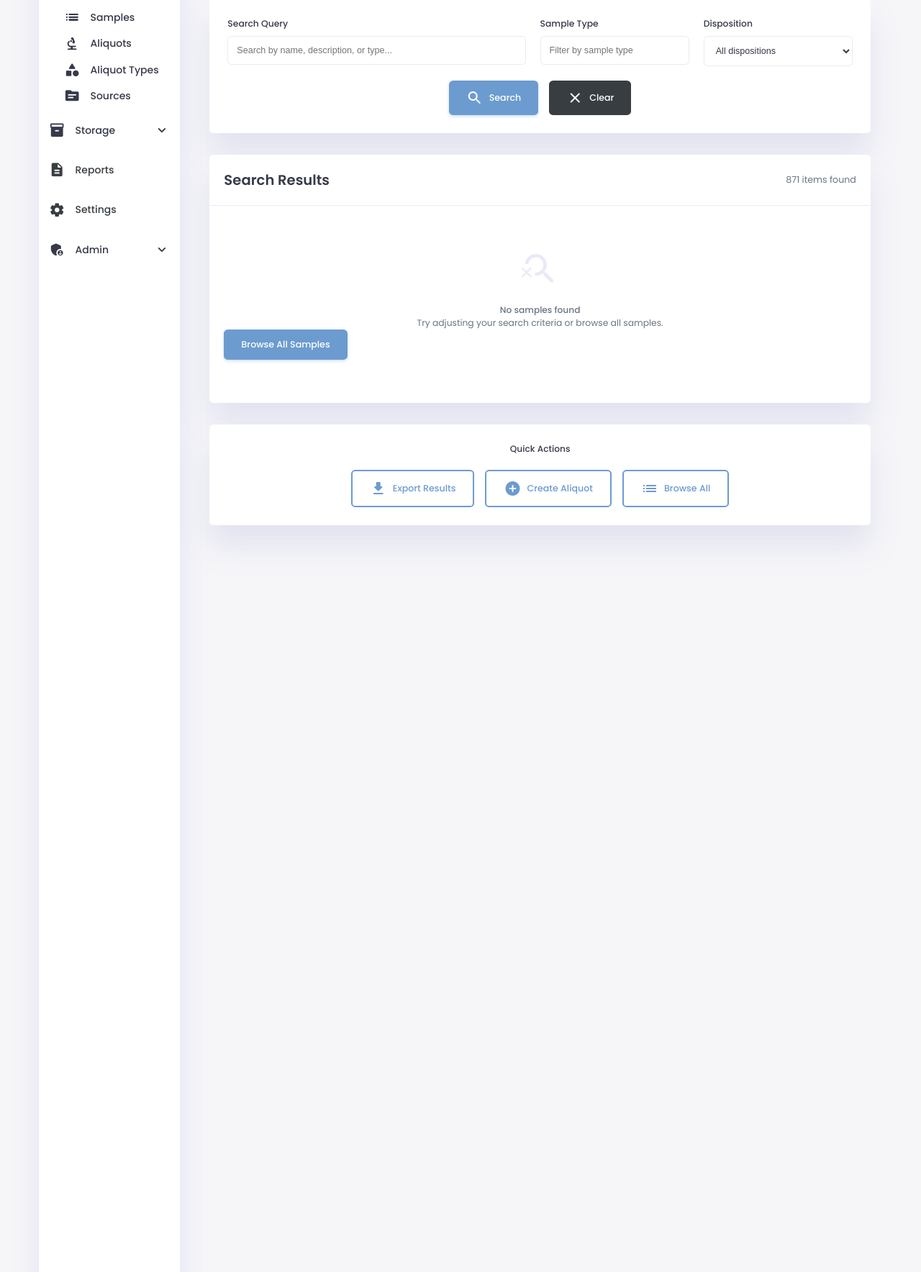
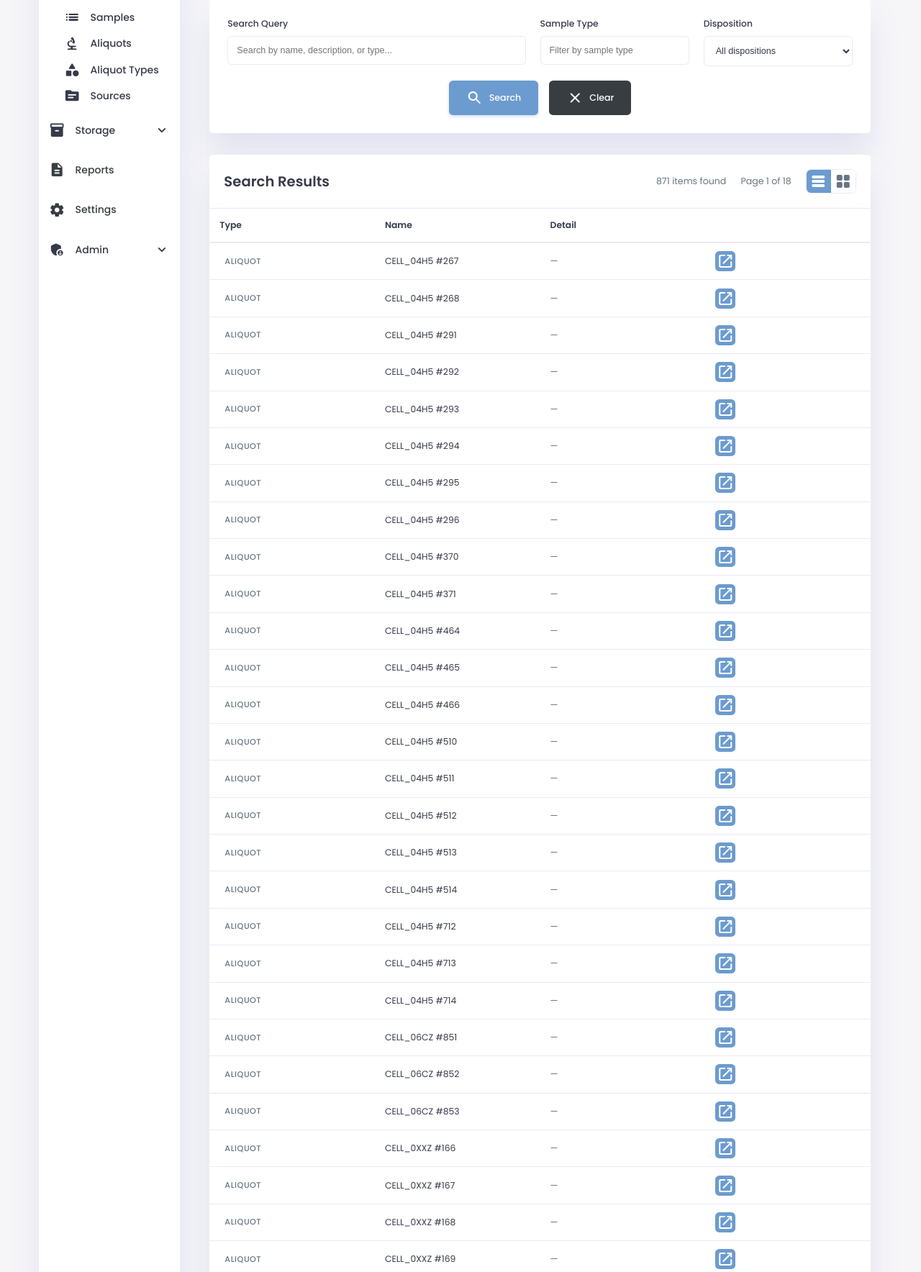
Before and after one commit to olsonjp/krill, a Django app: page /samples/aliquot-search/ in a window 1280 px wide. Shown: the part 182-1950 px from the top of the page at 72% size. Run offline with Django 5.2, Linux system fonts and the light colour scheme; the visitor is signed in with stand-in values (Sample User, id 1); data comes from the database, SQL or seed files in the repository.

Commit message:
feat: add dense table view to sample search results; preserve page_size in pagination links
Adds view-toggle buttons and a unified table (Type · Name · Detail · Actions)
covering both samples and aliquots; fixes pagination links to forward page_size
so grid/page-size mode is preserved on page 2+; adds select_related('source')
to sample_search to avoid N+1 on source.name in the table.

Co-Authored-By: Claude Sonnet 4.6 <noreply@anthropic.com>

```diff
--- a/krill/sample/views/search.py
+++ b/krill/sample/views/search.py
@@ -16,7 +16,7 @@ def sample_search(request):
     disposition = request.GET.get('disposition', '')
 
     # Start with all samples
-    samples = Sample.objects.order_by('name')
+    samples = Sample.objects.select_related('source').order_by('name')
 
     if query:
         samples = samples.filter(
--- a/krill/templates/sample/search.html
+++ b/krill/templates/sample/search.html
@@ -54,10 +54,67 @@
                 <span class="result-count">{{ total_count }} items found</span>
                 {% if samples.has_other_pages %}
                     <span class="page-info">Page {{ samples.number }} of {{ samples.paginator.num_pages }}</span>
+                {% elif aliquots.has_other_pages %}
+                    <span class="page-info">Page {{ aliquots.number }} of {{ aliquots.paginator.num_pages }}</span>
                 {% endif %}
+                <div class="view-toggle">
+                    <button class="view-btn toggle-table" onclick="krillToggleView('table')" title="Table view">
+                        <span class="material-icons-round">table_rows</span>
+                    </button>
+                    <button class="view-btn toggle-grid" onclick="krillToggleView('grid')" title="Grid view">
+                        <span class="material-icons-round">grid_view</span>
+                    </button>
+                </div>
             </div>
         </div>
 
+        <!-- Table view -->
+        <div class="view-table">
+        <div class="table-container">
+        <table class="items-table">
+            <thead>
+                <tr>
+                    <th>Type</th>
+                    <th>Name</th>
+                    <th>Detail</th>
+                    <th></th>
+                </tr>
+            </thead>
+            <tbody>
+                {% for sample in samples %}
+                <tr>
+                    <td><span class="status-badge">Sample</span></td>
+                    <td><a href="{% url 'sample:detail' type='sample' pk=sample.pk %}">{{ sample.name }}</a></td>
+                    <td>{{ sample.source.name|default:"—" }}</td>
+                    <td>
+                        <a class="action-button view" href="{% url 'sample:detail' type='sample' pk=sample.pk %}" title="View">
+                            <span class="material-icons-round">open_in_new</span>
+                        </a>
+                    </td>
+                </tr>
+                {% endfor %}
+                {% for aliquot in aliquots %}
+                <tr>
+                    <td><span class="status-badge">Aliquot</span></td>
+                    <td><a href="{% url 'sample:detail' type='aliquot' pk=aliquot.pk %}">{{ aliquot.sample.name }} #{{ aliquot.pk }}</a></td>
+                    <td>{% if aliquot.disposition %}<span class="status-badge {{ aliquot.disposition.disposition_type }}">{{ aliquot.disposition.name }}</span>{% else %}—{% endif %}</td>
+                    <td>
+                        <a class="action-button view" href="{% url 'sample:detail' type='aliquot' pk=aliquot.pk %}" title="View">
+                            <span class="material-icons-round">open_in_new</span>
+                        </a>
+                    </td>
+                </tr>
+                {% endfor %}
+                {% if not samples and not aliquots %}
+                <tr><td colspan="4" style="text-align:center">No results found.</td></tr>
+                {% endif %}
+            </tbody>
+        </table>
+        </div>
+        </div><!-- end .view-table -->
+
+        <!-- Grid view -->
+        <div class="view-grid">
         {% if samples %}
             <div class="results-grid">
                 {% for sample in samples %}
@@ -81,10 +138,10 @@
                         {% endif %}
                     </div>
                     <div class="sample-actions">
-                        <button class="btn btn-primary" onclick="viewSample({{ sample.id }})">
+                        <a class="btn btn-primary" href="{% url 'sample:detail' type='sample' pk=sample.pk %}">
                             <span class="material-icons-round">visibility</span>
                             View
-                        </button>
+                        </a>
                         <button class="btn btn-secondary" onclick="viewAliquots({{ sample.id }})">
                             <span class="material-icons-round">list</span>
                             Aliquots
@@ -93,12 +150,54 @@
                 </div>
                 {% endfor %}
             </div>
+        {% endif %}
 
-            <!-- Pagination -->
+        {% if aliquots %}
+            <div class="results-grid">
+                {% for aliquot in aliquots %}
+                <div class="sample-card">
+                    <div class="sample-header">
+                        <h3>{{ aliquot.sample.name }} #{{ aliquot.pk }}</h3>
+                        <span class="sample-type">Aliquot</span>
+                    </div>
+                    <div class="sample-meta">
+                        {% if aliquot.aliquot_type %}
+                            <p><strong>Type:</strong> {{ aliquot.aliquot_type.name }}</p>
+                        {% endif %}
+                        {% if aliquot.disposition %}
+                            <p><strong>Disposition:</strong>
+                                <span class="status-badge {{ aliquot.disposition.disposition_type }}">{{ aliquot.disposition.name }}</span>
+                            </p>
+                        {% endif %}
+                    </div>
+                    <div class="sample-actions">
+                        <a class="btn btn-primary" href="{% url 'sample:detail' type='aliquot' pk=aliquot.pk %}">
+                            <span class="material-icons-round">visibility</span>
+                            View
+                        </a>
+                    </div>
+                </div>
+                {% endfor %}
+            </div>
+        {% endif %}
+
+        {% if not samples and not aliquots %}
+            <div class="no-results">
+                <span class="material-icons-round">search_off</span>
+                <h3>No results found</h3>
+                <p>Try adjusting your search criteria or browse all samples.</p>
+                <button class="btn btn-primary" onclick="browseAllSamples()">
+                    Browse All Samples
+                </button>
+            </div>
+        {% endif %}
+        </div><!-- end .view-grid -->
+
+        <!-- Pagination for samples -->
         {% if samples.has_other_pages %}
         <div class="pagination">
             {% if samples.has_previous %}
-                    <a href="?q={{ query }}&type={{ sample_type }}&disposition={{ disposition }}&page={{ samples.previous_page_number }}"
+                <a href="?q={{ query }}&type={{ sample_type }}&disposition={{ disposition }}&page={{ samples.previous_page_number }}&page_size={{ request.GET.page_size }}"
                    class="page-link">&laquo; Previous</a>
             {% endif %}
 
@@ -107,19 +206,28 @@
             </span>
 
             {% if samples.has_next %}
-                    <a href="?q={{ query }}&type={{ sample_type }}&disposition={{ disposition }}&page={{ samples.next_page_number }}"
+                <a href="?q={{ query }}&type={{ sample_type }}&disposition={{ disposition }}&page={{ samples.next_page_number }}&page_size={{ request.GET.page_size }}"
                    class="page-link">Next &raquo;</a>
             {% endif %}
         </div>
         {% endif %}
-        {% else %}
-            <div class="no-results">
-                <span class="material-icons-round">search_off</span>
-                <h3>No samples found</h3>
-                <p>Try adjusting your search criteria or browse all samples.</p>
-                <button class="btn btn-primary" onclick="browseAllSamples()">
-                    Browse All Samples
-                </button>
+
+        <!-- Pagination for aliquots -->
+        {% if aliquots.has_other_pages %}
+        <div class="pagination">
+            {% if aliquots.has_previous %}
+                <a href="?q={{ query }}&type={{ sample_type }}&disposition={{ disposition }}&page={{ aliquots.previous_page_number }}&page_size={{ request.GET.page_size }}"
+                   class="page-link">&laquo; Previous</a>
+            {% endif %}
+
+            <span class="current-page">
+                Page {{ aliquots.number }} of {{ aliquots.paginator.num_pages }}
+            </span>
+
+            {% if aliquots.has_next %}
+                <a href="?q={{ query }}&type={{ sample_type }}&disposition={{ disposition }}&page={{ aliquots.next_page_number }}&page_size={{ request.GET.page_size }}"
+                   class="page-link">Next &raquo;</a>
+            {% endif %}
         </div>
         {% endif %}
     </div>
@@ -170,10 +278,6 @@ function clearSearch() {
     window.location.href = window.location.pathname;
 }
 
-function viewSample(sampleId) {
-    window.location.href = `/samples/detail/sample/${sampleId}/`;
-}
-
 function viewAliquots(sampleId) {
     window.location.href = `/samples/list/?type=aliquot&sample=${sampleId}`;
 }
@@ -221,6 +325,16 @@ document.addEventListener('DOMContentLoaded', setupAutoSearch);
 </script>
 
 <style>
+.view-toggle { display: flex; border: 1px solid var(--color-light, #e0e0e0); border-radius: 7px; overflow: hidden; }
+.view-btn {
+    display: flex; align-items: center; justify-content: center;
+    width: 34px; height: 32px;
+    background: var(--color-white, #fff); border: none;
+    color: var(--color-dark-variant, #555); cursor: pointer;
+}
+.view-btn:first-child { border-right: 1px solid var(--color-light, #e0e0e0); }
+.view-btn.active { background: var(--color-primary, #6C9BCF); color: var(--color-white, #fff); }
+
 .sample-search-container {
     padding: 20px;
     max-width: 1200px;
@@ -356,6 +470,7 @@ document.addEventListener('DOMContentLoaded', setupAutoSearch);
 .results-info {
     display: flex;
     gap: 20px;
+    align-items: center;
     color: var(--color-dark-variant);
     font-size: 0.9rem;
 }
@@ -513,4 +628,6 @@ document.addEventListener('DOMContentLoaded', setupAutoSearch);
     }
 }
 </style>
+
+<script src="{% static 'krill/js/list-view.js' %}"></script>
 {% endblock %}
```
Lines whose indentation alone changed are shown as unchanged.
